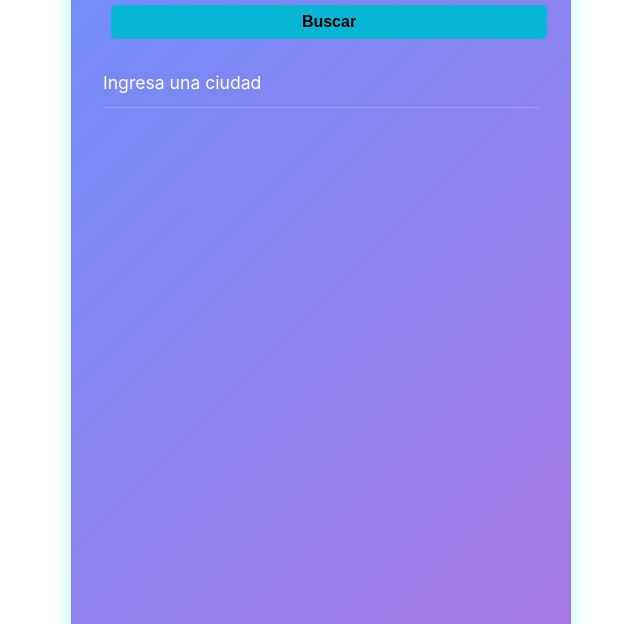
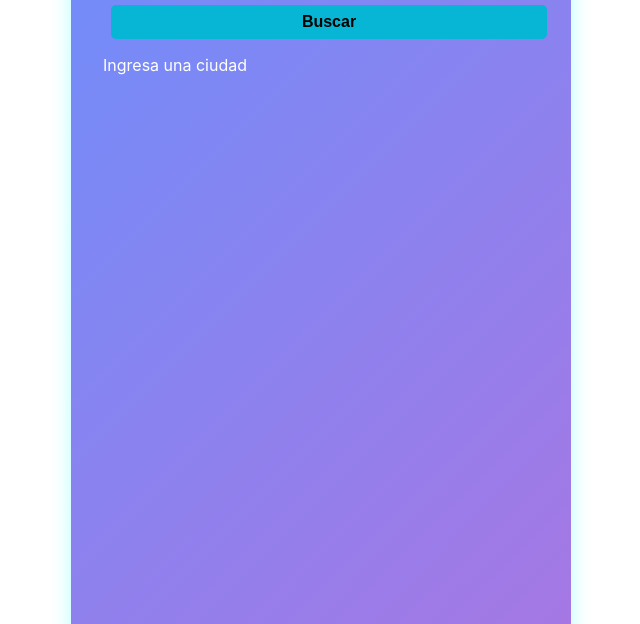
Before and after one commit to andrezoficial/clima, a plain HTML site: page index.html in a window 1280 px wide. Shown: the part 176-800 px from the top of the page, without its empty margins (319-959 px from the left). Drawn offline with Linux system fonts and the light colour scheme.

Commit message:
Update index.html

```diff
--- a/index.html
+++ b/index.html
@@ -95,9 +95,10 @@
       <input type="text" id="city-input" placeholder="Ej: Madrid">
       <button id="search-btn">Buscar</button>
     </div>
-    <div class="weather-data" id="weather-data">
-      <p>Ingresa una ciudad</p>
-    </div>
+    <div class="weather-card" id="weather-data">
+  <p>Ingresa una ciudad</p>
+</div>
+
   </div>
 
   <footer class="shadow-cyan-glow">
```
